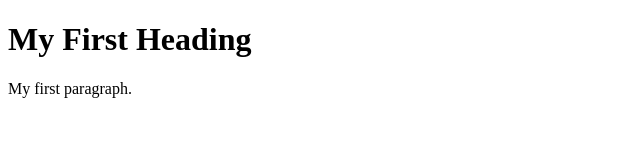
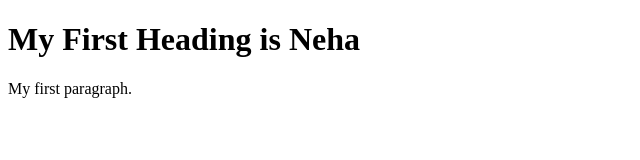
Before and after one commit to padhle/neha_sati_html, a plain HTML site: page Jansahas.html in a window 1280 px wide. Shown: the whole page, without its empty margins (0-640 px from the left). Drawn offline with Linux system fonts and the light colour scheme.

Commit message:
pushing neha index file

```diff
--- a/Jansahas.html
+++ b/Jansahas.html
@@ -2,7 +2,7 @@
 <html>
 <body>
 
-<h1>My First Heading</h1>
+<h1>My First Heading is Neha</h1>
 <p>My first paragraph.</p>
 
 </body>
```
